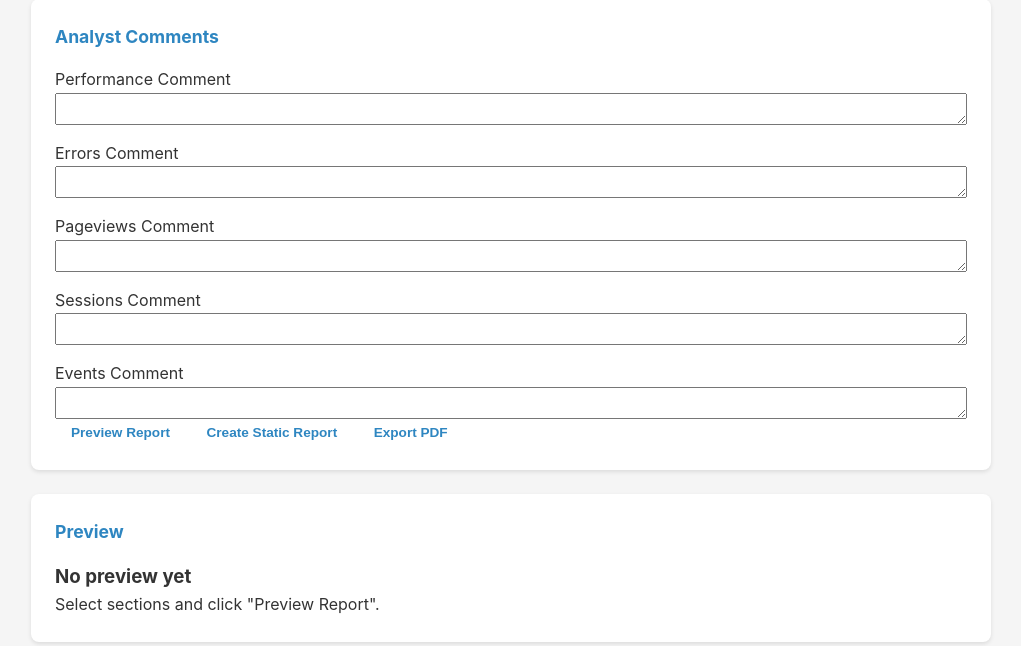
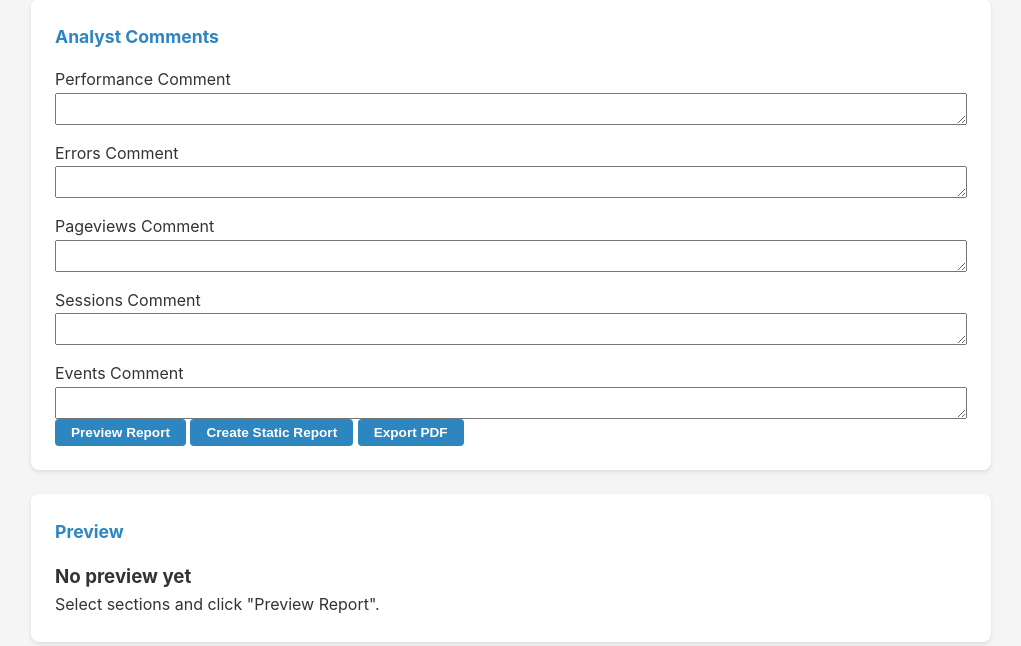
Before and after one commit to tirani427/cse135_homework_repository_tirani, a PHP site: page /reports.php in a window 1280 px wide. Shown: the part 645-1291 px from the top of the page, without its empty margins (129-1150 px from the left). Run offline with PHP 8.4, Linux system fonts and the light colour scheme; the visitor is signed in with stand-in values (Sample User, id 1).

Commit message:
color shift

```diff
--- a/site-reporting/reports.php
+++ b/site-reporting/reports.php
@@ -207,8 +207,8 @@ if($_SESSION['user']['role'] == 'viewer'){
         }
         .button-row button{
             padding: 6px 16px;
-            background: white;
-            color: #2E86C1;
+            background: #2E86C1;
+            color: white;
             border: none;
             border-radius: 4px;
             font-weight: 600;
```
